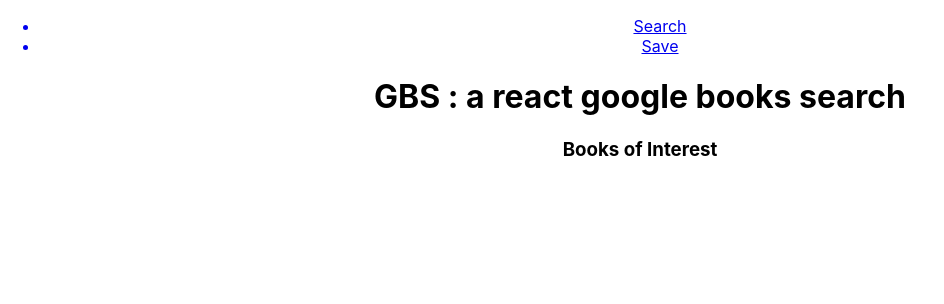
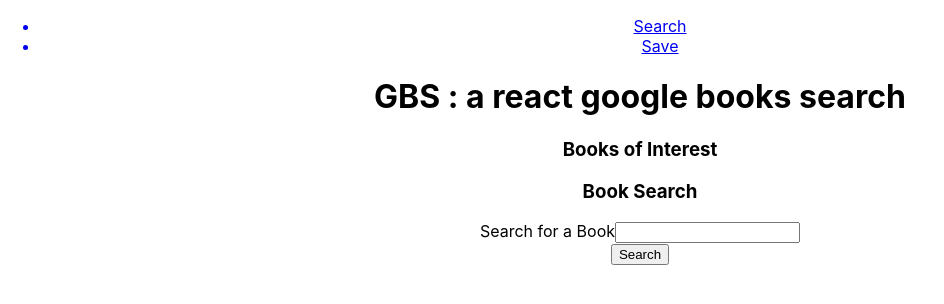
Before and after one commit to MarthaPotts/GBS, a React (Create React App) app in the folder gbs/: page / in a window 1280 px wide. Shown: the top 304 px of the page, without its empty margins (0-944 px from the left). Built offline with nearby package versions, Linux system fonts and the light colour scheme.

Commit message:
added search function comp

```diff
--- a/gbs/src/App.js
+++ b/gbs/src/App.js
@@ -2,12 +2,19 @@
 import './App.css';
 import Nav from '../src/components/Nav/Nav';
 import Header from '../src/components/Header/Header';
+import SearchForm from '../src/components/SearchForm';
+import Input from '../src/components/SearchForm/Input';
+import SearchBtn from './components/SearchForm/SearchBtn';
 
 function App() {
   return (
     <div className="App">
       <Nav />
       <Header />
+      <SearchForm />
+      <Input />
+      <SearchBtn />
+
     </div>
   );
 }
--- /dev/null
+++ b/gbs/src/components/SearchForm/Input.js
@@ -0,0 +1,13 @@
+import React from 'react';
+import '../SearchForm/input.css';
+
+function Input(props) {
+
+    return(
+        <div className='input-container'>
+            <label htmlFor='input'>Search for a Book</label>
+            <input className='input' type='text' {...props}></input>
+        </div>
+    );
+};
+export default Input;
--- /dev/null
+++ b/gbs/src/components/SearchForm/SearchBtn.js
@@ -0,0 +1,14 @@
+import React from 'react';
+import '../SearchForm/searchbtn.css';
+
+function SearchBtn(props) {
+
+    return(
+        <button className='search-btn'
+        type='submit'
+        {...props}>
+            Search {props.children}
+        </button>
+    );
+};
+export default SearchBtn;
--- /dev/null
+++ b/gbs/src/components/SearchForm/SearchForm.js
@@ -0,0 +1,20 @@
+import React from 'react';
+import '../SearchForm/searchform.css';
+import '../SearchForm/Input';
+import '../SearchForm/SearchBtn';
+
+function SearchForm(props) {
+
+    return(
+        <div className='form-container'>
+            <form className='form' {...props}>
+                <h3 className='form-heading'>Book Search</h3>
+                {/* <Input /> */}
+
+                {/* <SearchBtn /> */}
+
+            </form>
+        </div>
+    );
+};
+export default SearchForm;
--- /dev/null
+++ b/gbs/src/components/SearchForm/index.js
@@ -0,0 +1,4 @@
+export * from './Input';
+export * from './SearchBtn';
+export * from './SearchForm';
+export { default } from './SearchForm' ;
```
Also changed, not shown: gbs/src/components/SearchForm/input.css (added), gbs/src/components/SearchForm/searchbtn.css (added), gbs/src/components/SearchForm/searchform.css (added).
